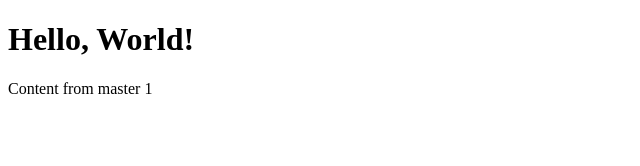
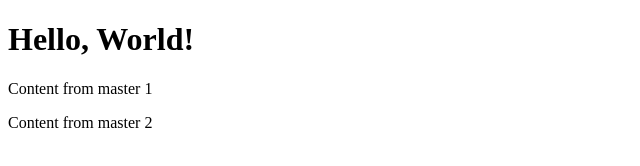
Before and after one commit to Khoa190516/PracticeGit, a plain HTML site: page index.html in a window 1280 px wide. Shown: the whole page, without its empty margins (0-640 px from the left). Drawn offline with Linux system fonts and the light colour scheme.

Commit message:
master 2

```diff
--- a/index.html
+++ b/index.html
@@ -7,5 +7,6 @@
 <body>
     <h1>Hello, World!</h1>
     <p>Content from master 1</p>
+    <p>Content from master 2</p>
 </body>
 </html>
```
